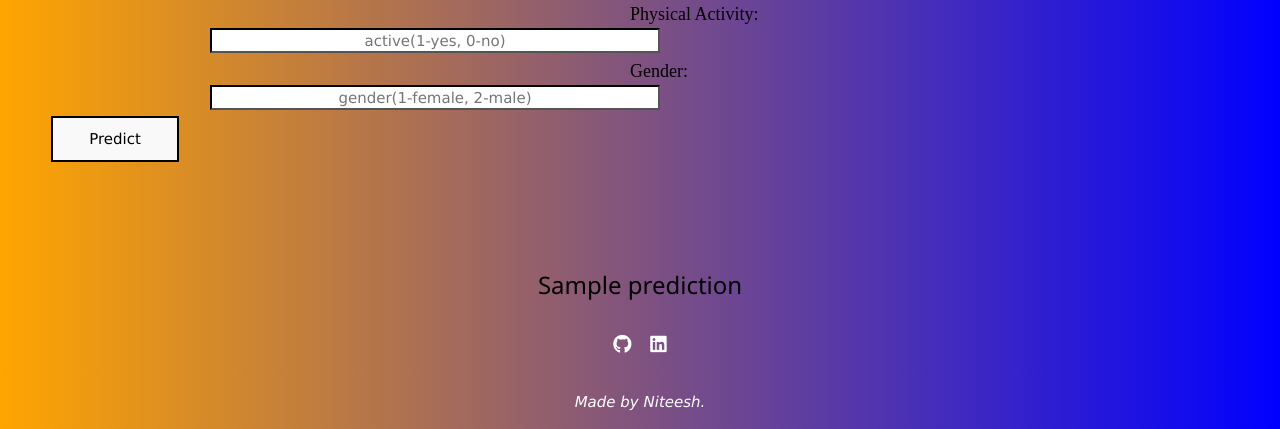
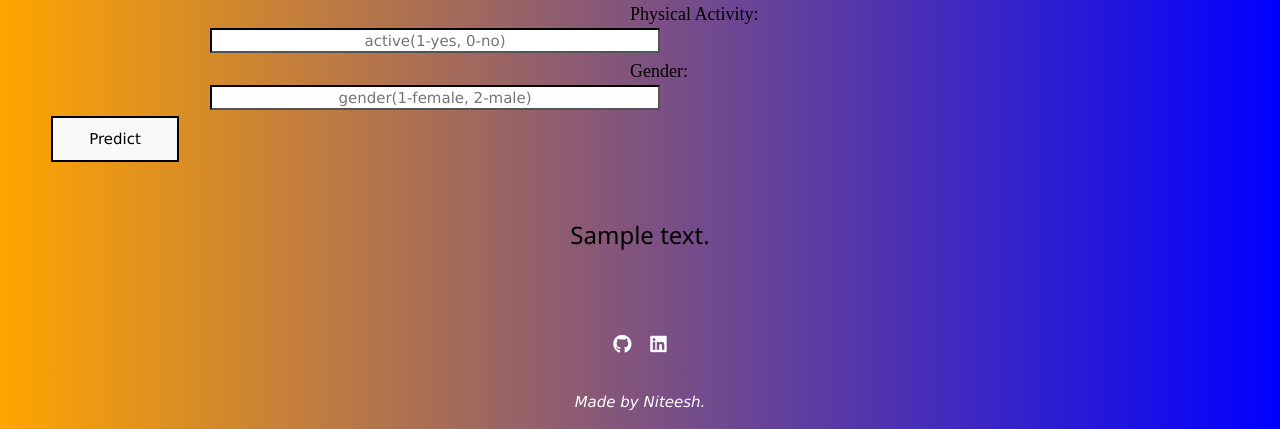
Before and after one commit to Niteesh95/cardiovascular_disease_prediction, a Flask app: template templates/index.html in a window 1280 px wide. Shown: the part 643-1072 px from the top of the page. Run offline with Flask 2, Linux system fonts and the light colour scheme; the template is opened without the code that fills it: most values are stand-ins (such as "Sample title", 1, 10 or a date in 2020); parts of the project's set-up code (start-up, migrations or seed data) failed here and were passed over; some libraries are stand-ins or nearby versions.

Commit message:
modification

```diff
--- a/app.py
+++ b/app.py
@@ -44,9 +44,9 @@
         my_prediction = classifier.predict(final_features)
 
         if my_prediction:
-            return render_template('index.html', prediction="Oops! You must have CVD, consult a doctor.")
+            return render_template('index.html', prediction_text="Oops! You must have CVD, consult a doctor.")
         else:
-            return render_template('index.html', prediction="Yay! negative, no CVD.")
+            return render_template('index.html', prediction_text="Yay! negative, no CVD.")
 
     else:
         return render_template('index.html')
--- a/templates/index.html
+++ b/templates/index.html
@@ -33,11 +33,12 @@
 
         		<input type="submit" class="my-cta-button" value="Predict">
         	</form>
-
-        </div>
           <br>
           <br>
-          <h3>{{ prediction }}</h3>
+          <h3>{{ prediction_text }}</h3>
+        </div>
+
+
 
         <div class="footer">
         <a target="_blank" href="https://github.com/Niteesh95/cardiovascular-disease-prediction-deployment"><i class="fab fa-github fa-lg contact-icon"></i></a>
```
